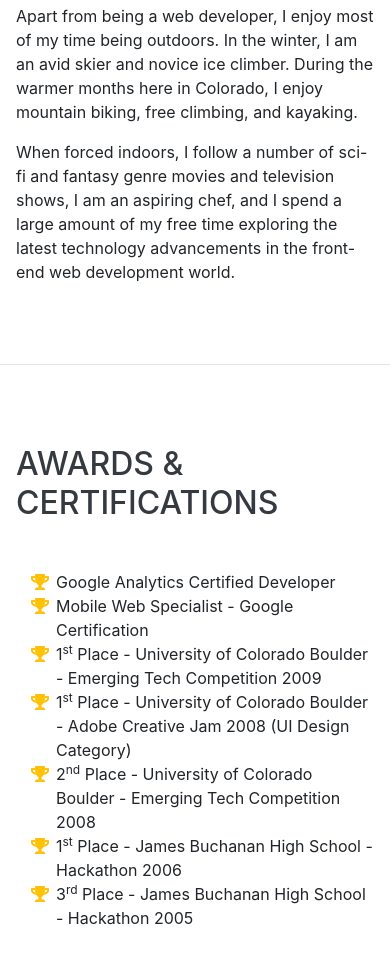
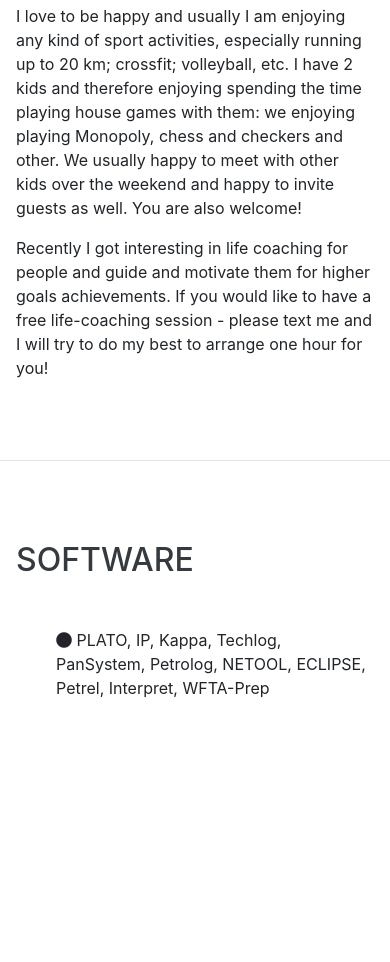
Before and after one commit to espiirib/portfolio, a website with bundled scripts: page index.html in a window 390 px wide. Shown: the part 4497-5459 px from the top of the page. After the commit the page ends 5277 px from the top, so only its background shows below. Built offline with nearby package versions, Linux system fonts and the light colour scheme; a web font is replaced by a local one.

Commit message:
updated interests and software

```diff
--- a/index.html
+++ b/index.html
@@ -47,13 +47,13 @@
           <a class="nav-link js-scroll-trigger" href="#education">Education</a>
         </li>
         <li class="nav-item">
-          <a class="nav-link js-scroll-trigger" href="#skills">Publications</a>
+          <a class="nav-link js-scroll-trigger" href="#Publications">Publications</a>
         </li>
         <li class="nav-item">
           <a class="nav-link js-scroll-trigger" href="#interests">Interests</a>
         </li>
         <li class="nav-item">
-          <a class="nav-link js-scroll-trigger" href="#awards">Awards</a>
+          <a class="nav-link js-scroll-trigger" href="#Software">Software</a>
         </li>
       </ul>
     </div>
@@ -225,44 +225,21 @@
     <section class="resume-section p-3 p-lg-5 d-flex align-items-center" id="interests">
       <div class="w-100">
         <h2 class="mb-5">Interests</h2>
-        <p>Apart from being a web developer, I enjoy most of my time being outdoors. In the winter, I am an avid skier and novice ice climber. During the warmer months here in Colorado, I enjoy mountain biking, free climbing, and kayaking.</p>
-        <p class="mb-0">When forced indoors, I follow a number of sci-fi and fantasy genre movies and television shows, I am an aspiring chef, and I spend a large amount of my free time exploring the latest technology advancements in the front-end web development world.</p>
+        <p>I love to be happy and usually I am enjoying any kind of sport activities, especially running up to 20 km; crossfit; volleyball, etc. I have 2 kids and therefore enjoying spending the time playing house games with them: we enjoying playing Monopoly, chess and checkers and other. We usually happy to meet with other kids over the weekend and happy to invite guests as well. You are also welcome!</p>
+        <p class="mb-0">Recently I got interesting in life coaching for people and guide and motivate them for higher goals achievements. If you would like to have a free life-coaching session - please text me and I will try to do my best to arrange one hour for you!</p>
       </div>
     </section>
 
     <hr class="m-0">
 
-    <section class="resume-section p-3 p-lg-5 d-flex align-items-center" id="awards">
+    <section class="resume-section p-3 p-lg-5 d-flex align-items-center" id="Software">
       <div class="w-100">
-        <h2 class="mb-5">Awards &amp; Certifications</h2>
+        <h2 class="mb-5">Software</h2>
         <ul class="fa-ul mb-0">
           <li>
-            <i class="fa-li fa fa-trophy text-warning"></i>
-            Google Analytics Certified Developer</li>
-          <li>
-            <i class="fa-li fa fa-trophy text-warning"></i>
-            Mobile Web Specialist - Google Certification</li>
-          <li>
-            <i class="fa-li fa fa-trophy text-warning"></i>
-            1<sup>st</sup>
-            Place - University of Colorado Boulder - Emerging Tech Competition 2009</li>
-          <li>
-            <i class="fa-li fa fa-trophy text-warning"></i>
-            1<sup>st</sup>
-            Place - University of Colorado Boulder - Adobe Creative Jam 2008 (UI Design Category)</li>
-          <li>
-            <i class="fa-li fa fa-trophy text-warning"></i>
-            2<sup>nd</sup>
-            Place - University of Colorado Boulder - Emerging Tech Competition 2008</li>
-          <li>
-            <i class="fa-li fa fa-trophy text-warning"></i>
-            1<sup>st</sup>
-            Place - James Buchanan High School - Hackathon 2006</li>
-          <li>
-            <i class="fa-li fa fa-trophy text-warning"></i>
-            3<sup>rd</sup>
-            Place - James Buchanan High School - Hackathon 2005</li>
-        </ul>
+            <i class="fa fa-circle" aria-hidden="true"></i>
+            PLATO, IP, Kappa, Techlog, PanSystem, Petrolog, NETOOL, ECLIPSE, Petrel, Interpret, WFTA-Prep</li>
+          </ul>
       </div>
     </section>
 
```
